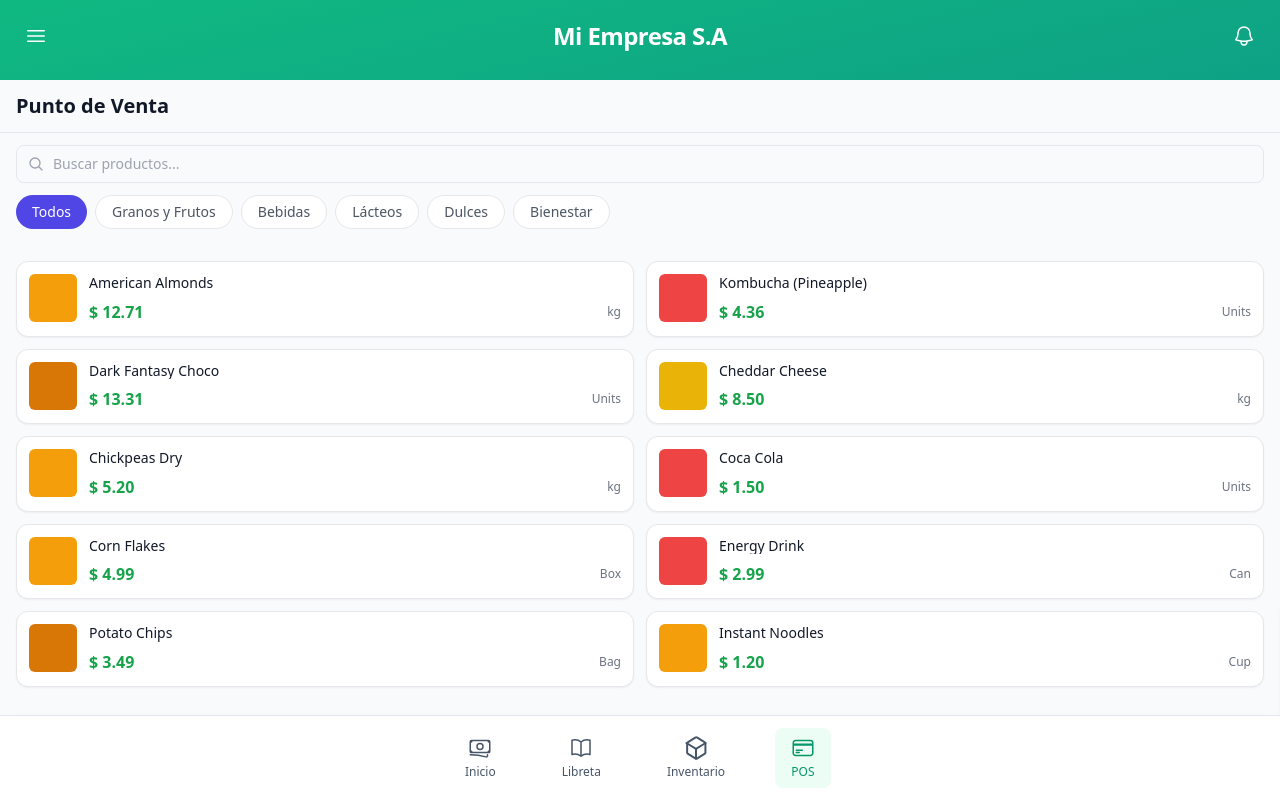
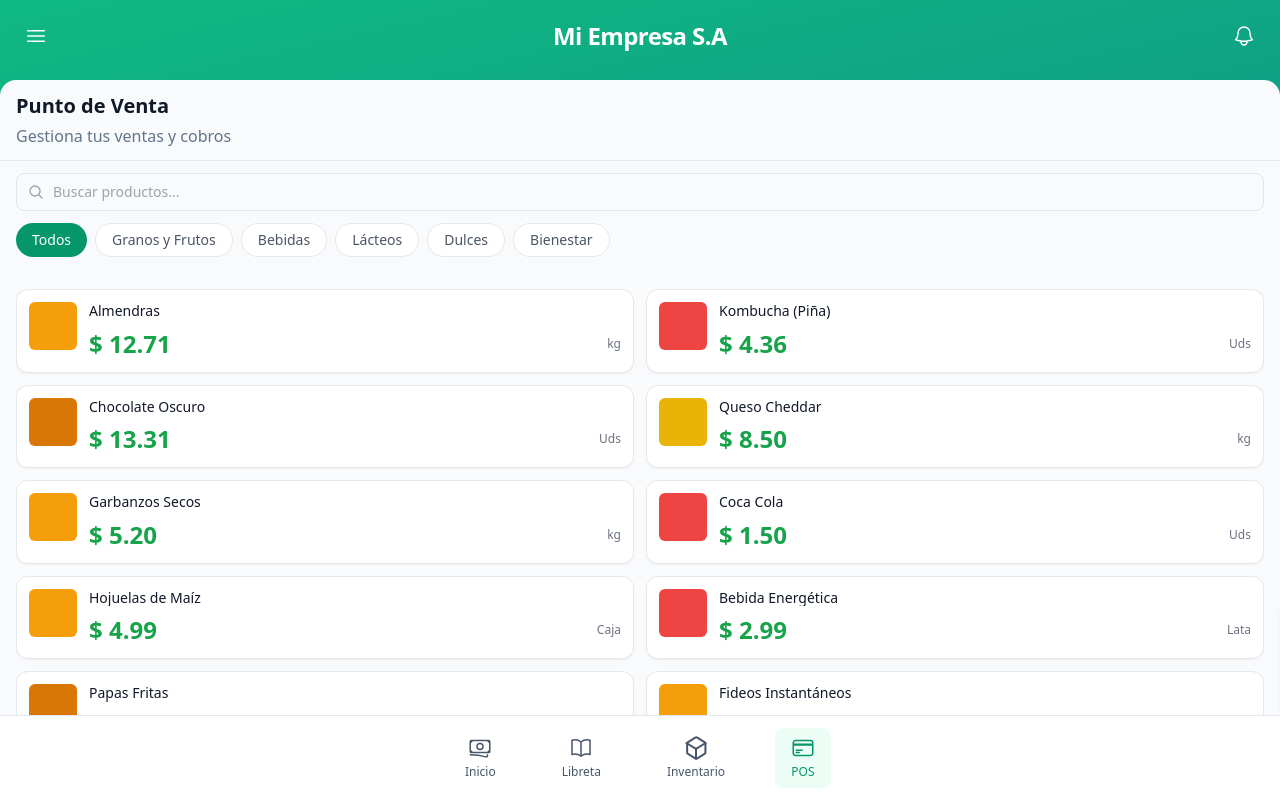
Before and after one commit to cesarakrojas/ledger, a React (Vite) app: page /pos in a window 1280 px wide. Built offline with nearby package versions, Linux system fonts and the light colour scheme.

Commit message:
feat: update product names and enhance POSPage header for better localization and user experience

```diff
--- a/src/pages/pos/POSPage.tsx
+++ b/src/pages/pos/POSPage.tsx
@@ -20,16 +20,16 @@ const CATEGORIES = [
 ];
 
 const PRODUCTS = [
-  { id: '1', name: 'American Almonds', price: 12.71, category: 'grains', unit: 'kg' },
-  { id: '2', name: 'Kombucha (Pineapple)', price: 4.36, category: 'drinks', unit: 'Units' },
-  { id: '3', name: 'Dark Fantasy Choco', price: 13.31, category: 'sweets', unit: 'Units' },
-  { id: '4', name: 'Cheddar Cheese', price: 8.5, category: 'dairy', unit: 'kg' },
-  { id: '5', name: 'Chickpeas Dry', price: 5.2, category: 'grains', unit: 'kg' },
-  { id: '6', name: 'Coca Cola', price: 1.5, category: 'drinks', unit: 'Units' },
-  { id: '7', name: 'Corn Flakes', price: 4.99, category: 'grains', unit: 'Box' },
-  { id: '8', name: 'Energy Drink', price: 2.99, category: 'drinks', unit: 'Can' },
-  { id: '9', name: 'Potato Chips', price: 3.49, category: 'sweets', unit: 'Bag' },
-  { id: '10', name: 'Instant Noodles', price: 1.2, category: 'grains', unit: 'Cup' },
+  { id: '1', name: 'Almendras', price: 12.71, category: 'grains', unit: 'kg' },
+  { id: '2', name: 'Kombucha (Piña)', price: 4.36, category: 'drinks', unit: 'Uds' },
+  { id: '3', name: 'Chocolate Oscuro', price: 13.31, category: 'sweets', unit: 'Uds' },
+  { id: '4', name: 'Queso Cheddar', price: 8.5, category: 'dairy', unit: 'kg' },
+  { id: '5', name: 'Garbanzos Secos', price: 5.2, category: 'grains', unit: 'kg' },
+  { id: '6', name: 'Coca Cola', price: 1.5, category: 'drinks', unit: 'Uds' },
+  { id: '7', name: 'Hojuelas de Maíz', price: 4.99, category: 'grains', unit: 'Caja' },
+  { id: '8', name: 'Bebida Energética', price: 2.99, category: 'drinks', unit: 'Lata' },
+  { id: '9', name: 'Papas Fritas', price: 3.49, category: 'sweets', unit: 'Bolsa' },
+  { id: '10', name: 'Fideos Instantáneos', price: 1.2, category: 'grains', unit: 'Taza' },
 ];
 
 const ProductCard: React.FC<{ product: any; onAdd: (p: any) => void }> = ({ product, onAdd }) => {
@@ -50,7 +50,7 @@ const ProductCard: React.FC<{ product: any; onAdd: (p: any) => void }> = ({ prod
         <div className="flex-1">
           <h3 className="font-medium text-gray-900 dark:text-gray-100 text-sm leading-tight mb-1 line-clamp-2">{product.name}</h3>
           <div className="mt-2 flex items-center justify-between">
-            <span className="font-bold text-green-600 dark:text-green-400">{formatCurrency(product.price)}</span>
+            <span className="text-xl sm:text-2xl font-bold text-green-600 dark:text-green-400">{formatCurrency(product.price)}</span>
             <div className="text-xs text-gray-500 dark:text-gray-300">{product.unit}</div>
           </div>
         </div>
@@ -130,11 +130,12 @@ const POSPage: React.FC = () => {
   };
 
   return (
-    <div className="w-full min-h-screen h-full animate-fade-in flex flex-col bg-gray-50 dark:bg-gray-900 text-gray-900 dark:text-gray-100">
+    <div className="w-full min-h-screen h-full animate-fade-in flex flex-col bg-gray-50 dark:bg-gray-900 text-gray-900 dark:text-gray-100 rounded-t-2xl">
       <header className="bg-transparent border-b border-gray-200 dark:border-gray-700 px-4 py-3 flex items-center justify-between">
-        <div className="flex items-center gap-3">
-          <h1 className="font-bold text-xl text-gray-900 dark:text-gray-100">Punto de Venta</h1>
-        </div>
+        <div className="flex flex-col">
+            <h2 className="font-bold text-xl text-gray-900 dark:text-gray-100">Punto de Venta</h2>
+            <p className="text-slate-500 dark:text-slate-400 mt-1">Gestiona tus ventas y cobros</p>
+          </div>
       </header>
 
       <div className="flex-1 relative overflow-hidden">
@@ -147,7 +148,7 @@ const POSPage: React.FC = () => {
 
             <div className="flex gap-2 overflow-x-auto pb-1 -mx-4 px-4">
               {CATEGORIES.map(cat => (
-                <button key={cat.id} onClick={() => setSelectedCategory(cat.id)} className={`whitespace-nowrap px-4 py-1.5 rounded-full text-sm font-medium transition-colors ${selectedCategory === cat.id ? 'bg-indigo-600 text-white dark:bg-indigo-500' : 'bg-white border border-gray-200 text-gray-600 dark:bg-gray-800 dark:border-gray-700 dark:text-gray-300'}`}>
+                <button key={cat.id} onClick={() => setSelectedCategory(cat.id)} className={`whitespace-nowrap px-4 py-1.5 rounded-full text-sm font-medium transition-colors ${selectedCategory === cat.id ? (cat.id === 'all' ? 'bg-emerald-600 text-white dark:bg-emerald-500' : 'bg-indigo-600 text-white dark:bg-indigo-500') : 'bg-white border border-gray-200 text-gray-600 dark:bg-gray-800 dark:border-gray-700 dark:text-gray-300'}`}>
                   {cat.name}
                 </button>
               ))}
```
